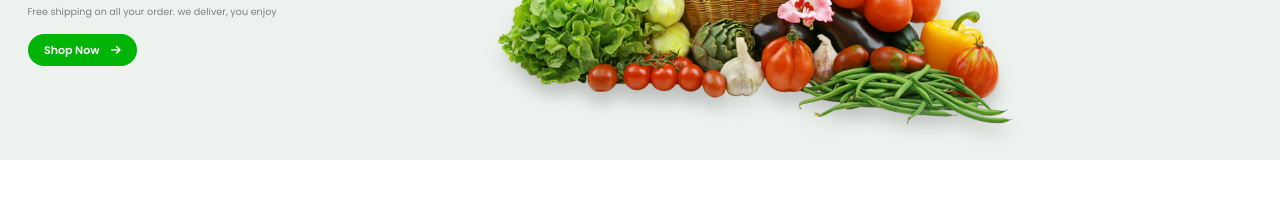
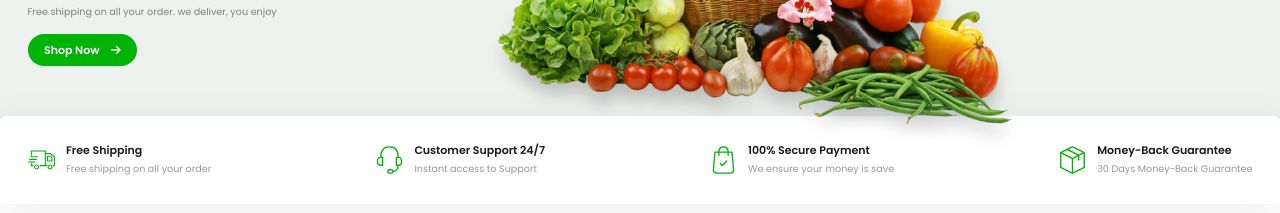
Before and after one commit to Shanto-prime/ecobazar-frontend-static, a plain HTML site: page index.html in a window 1280 px wide. Shown: the part 257-470 px from the top of the page. Drawn offline with nearby package versions, Linux system fonts and the light colour scheme.

Commit message:
promo section added

```diff
--- a/assets/style.css
+++ b/assets/style.css
@@ -99,6 +99,47 @@
     width: 1.2rem;
 }
 
+.promo{
+    background-color: var(--white-color);
+    display: flex;
+    flex-direction: row;
+    justify-content: space-between;
+    border-radius: 0.5rem;
+    box-shadow: 0px 8px 40px 0px #00260314;
+    padding: 2.5rem;
+    margin-top: -4rem;
+}
+.promo_card{
+    display: flex;
+    gap: 1rem;
+    align-items: center;
+}
+.promo_img{
+    height: 2.5rem;
+    width: 2.5rem;
+}
+.promo_img img{
+    height: 100%;
+    width: 100%;
+}
+.promo_title{
+    font-weight: 600;
+    font-size: 1rem;
+    line-height: 1.2;
+}
+.promo_title p{
+    margin-bottom: .5rem;
+}
+
+.promo_title span{
+    display: block;
+    margin-top: .5rem;
+    font-weight: 400;
+    font-size: 0.875rem;
+    line-height: 1.5;
+    color: var(--gray-color-400);
+}
+
 @media screen and (max-width: 1439.98px) {
     * {
         font-size: 11px;
@@ -161,6 +202,11 @@
     .banner_main {
         flex-direction: column;
     }
+    .promo {
+        display: grid;
+        grid-template-columns: repeat(auto-fit, minmax(140px, 1fr));
+    }
+
 }
 
 @media screen and (max-width: 376px) {
--- a/index.html
+++ b/index.html
@@ -1,5 +1,6 @@
 <!DOCTYPE html>
 <html lang="en">
+
 <head>
     <meta charset="UTF-8">
     <meta name="viewport" content="width=device-width, initial-scale=1.0">
@@ -8,6 +9,7 @@
     <script src="https://kit.fontawesome.com/f6d06b43d8.js" crossorigin="anonymous"></script>
     <link rel="stylesheet" href="/assets/style.css">
 </head>
+
 <body>
     <!-- banner section -->
     <section class="shopery_container mx-auto">
@@ -26,5 +28,46 @@
             </div>
         </div>
     </section>
+    <section class="shopery_container">
+        <div class="promo">
+            <div class="promo_card">
+                <div class="promo_img">
+                    <img src="/assets/images/icons/delevary_van.svg" alt="">
+                </div>
+                <div class="promo_title">
+                    <p>Free Shipping</p>
+                    <span>Free shipping on all your order</span>
+                </div>
+            </div>
+            <div class="promo_card">
+                <div class="promo_img">
+                    <img src="/assets/images/icons/headphones .svg" alt="">
+                </div>
+                <div class="promo_title">
+                    <p>Customer Support 24/7</p>
+                    <span>Instant access to Support</span>
+                </div>
+            </div>
+            <div class="promo_card">
+                <div class="promo_img">
+                    <img src="/assets/images/icons/shopping-bag.svg" alt="">
+                </div>
+                <div class="promo_title">
+                    <p>100% Secure Payment</p>
+                    <span>We ensure your money is save</span>
+                </div>
+            </div>
+            <div class="promo_card">
+                <div class="promo_img">
+                    <img src="/assets/images/icons/package.svg" alt="">
+                </div>
+                <div class="promo_title">
+                    <p>Money-Back Guarantee</p>
+                    <span>30 Days Money-Back Guarantee</span>
+                </div>
+            </div>
+        </div>
+    </section>
 </body>
+
 </html>
```
Also changed, not shown: assets/images/icons/delevary_van.svg (added), assets/images/icons/headphones .svg (added), assets/images/icons/package.svg (added), assets/images/icons/shopping-bag.svg (added).
